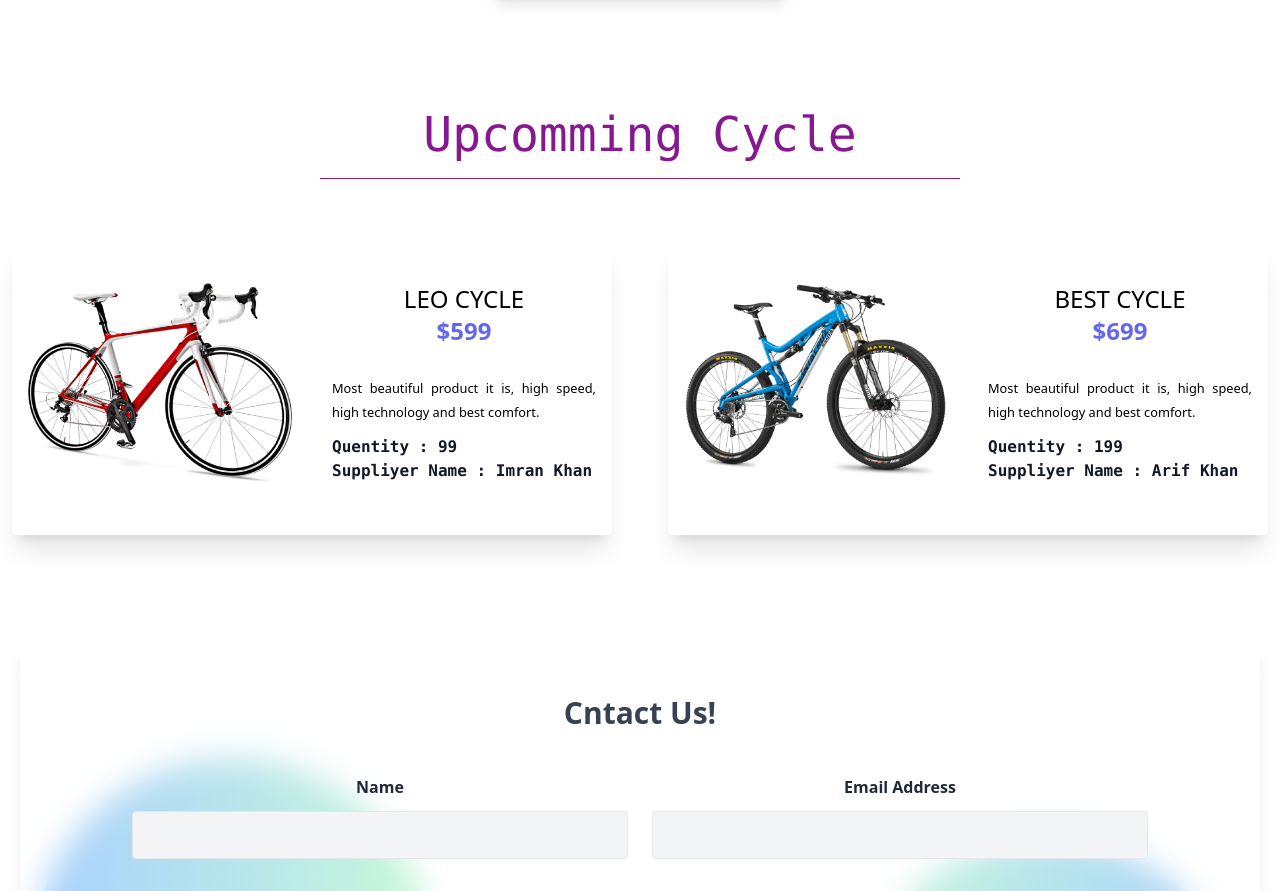
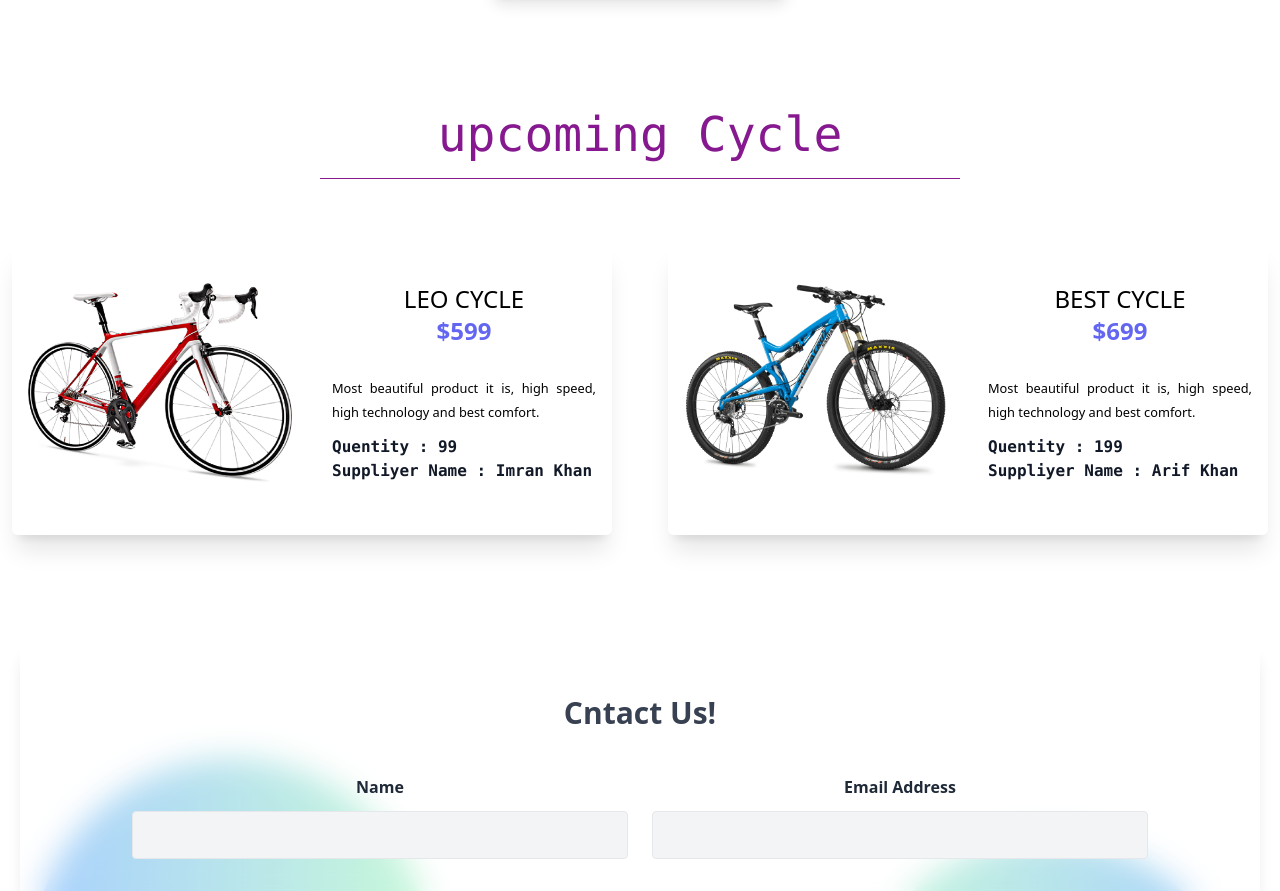
Before and after one commit to joypaul3592/Cycle-management-app, a React (Create React App) app: page / in a window 1280 px wide. Shown: the part 870-1761 px from the top of the page. Built offline with nearby package versions, Linux system fonts and the light colour scheme; no server answers.

Commit message:
solv cycle error

```diff
--- a/src/Components/NewCycle/NewCycle.js
+++ b/src/Components/NewCycle/NewCycle.js
@@ -8,7 +8,7 @@ import cycle2 from '../../img/cycle3.png'
 const NewCycle = () => {
     return (
         <div>
-            <h1 className='lg:text-5xl md:text-4xl text-2xl font-mono text-fuchsia-800'>Upcomming Cycle</h1>
+            <h1 className='lg:text-5xl md:text-4xl text-2xl font-mono text-fuchsia-800'>upcoming Cycle</h1>
             <hr className=' border-fuchsia-800 w-1/2 mx-auto mt-5' />
             <div className=' max-w-7xl  mx-auto grid lg:grid-cols-2 grid-cols-1 gap-8 '>
 
```
